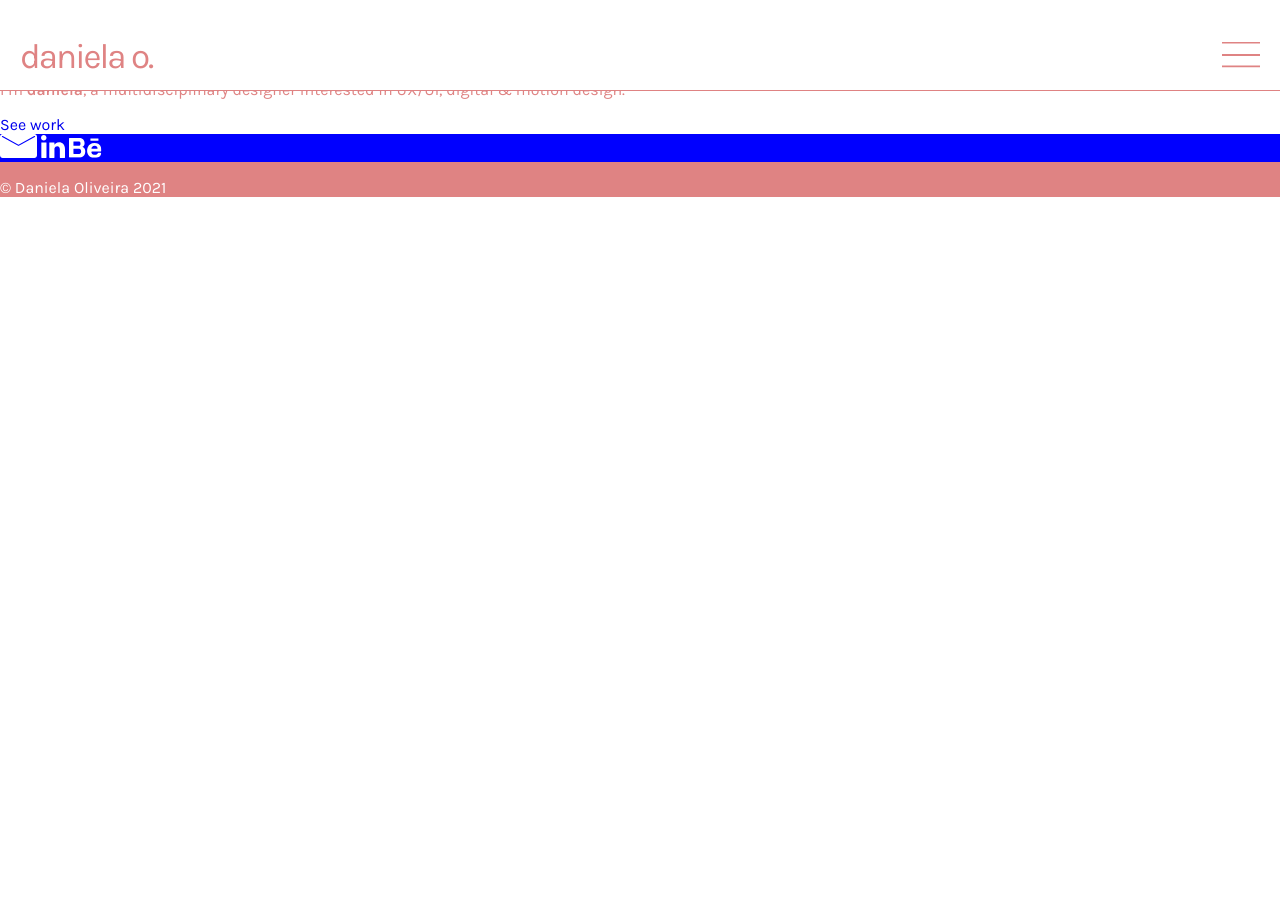
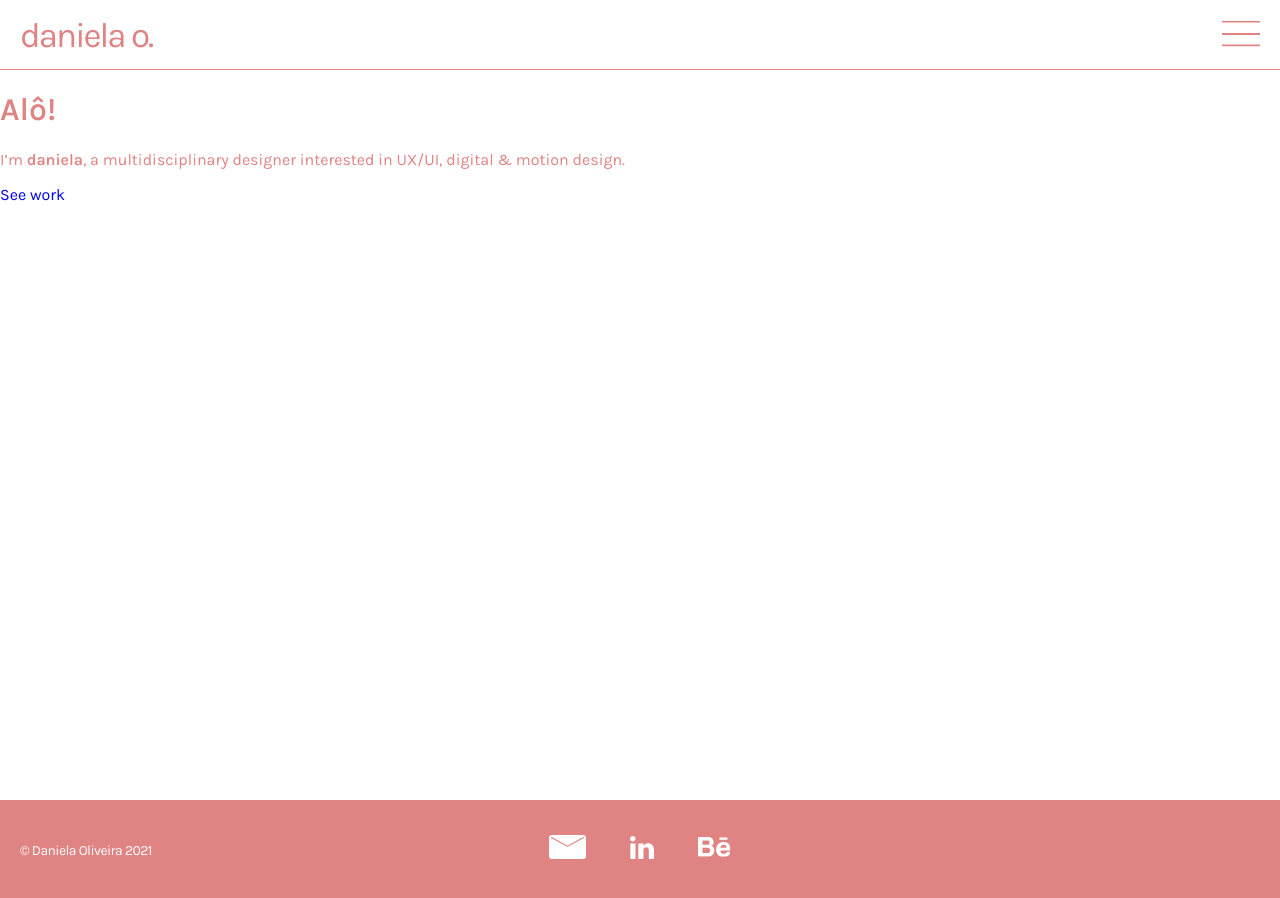
Before and after one commit to danielaloliv/project, a Jekyll site: the page built from index.html, in a window 1280 px wide. Built offline with Jekyll 4.4.1, drawn with Linux system fonts in a browser that asks for light colours.

Commit message:
footer sass

```diff
--- a/_includes/footer.html
+++ b/_includes/footer.html
@@ -1,5 +1,5 @@
 <footer>
-  <nav style="background-color:blue;"> <!--Inline style only applied temporarily so we're able to see the white icons-->
+  <nav> <!--Inline style only applied temporarily so we're able to see the white icons-->
     {% for item in site.data.nav-footer-links.docs %}
       <a href="{{ item.url }}" title="{{ item.title }}" target="_blank">
         <img src="{{ site.baseurl }}{{ item.image_path }}" alt="{{ item.title }}"/>
--- a/_includes/header.html
+++ b/_includes/header.html
@@ -14,7 +14,3 @@
         {% endfor %}
     </nav>
 </header>
-
-<!--
-"{{ "assets/svg/icons-menu/hamburger.svg" | relative_url }}"
--->
--- a/_layouts/page.html
+++ b/_layouts/page.html
@@ -2,7 +2,7 @@
 layout: default
 ---
 
-<p>{{ page.title | escape }}</p>
+<h1>{{ page.title | escape }}</h1>
 
 <div>
   {{ content }}
--- a/_sass/personalpage.scss
+++ b/_sass/personalpage.scss
@@ -29,12 +29,10 @@ $table-text-align: left !default;
 
 
 // Calculate Media Queries
-$content-width:    800px !default;
-$on-palm:          600px !default;
-$on-laptop:        800px !default;
+$on-laptop:        850px !default;
 
 @mixin media-query($device) {
-  @media screen and (max-width: $device) {
+  @media screen and (min-width: $device) {
     @content;
   }
 }
@@ -45,6 +43,6 @@ $on-laptop:        800px !default;
 @import
   "personalpage/base",
   "personalpage/header",
-  "personalpage/header",
-  "personalpage/nav-portfolio"
+  "personalpage/nav-portfolio",
+  "personalpage/footer"
 ;
--- a/_sass/personalpage/_base.scss
+++ b/_sass/personalpage/_base.scss
@@ -2,15 +2,6 @@ html {
 	scroll-behavior: smooth;
 }
 
-body {
-	margin: 0;
-	font-family: 'Karla', sans-serif;
-}
-
-.main {
-	margin: auto;
-	max-width: 1280px;
-}
 
 a {
 	text-decoration: none;
@@ -39,3 +30,34 @@ header, #about {
 #nav-links a, #work figure, .work-button, footer p {
 	color: white;
 }
+
+
+
+body {
+	height: 100vh;
+	min-height: 100vh;
+	margin: 0;
+	margin: 0;
+	font-family: $base-font-family;
+
+	/* grid container settings */
+	display: grid;
+	grid-template-columns: 1fr;
+	grid-template-rows: auto 1fr auto;
+	grid-template-areas:
+		/*
+		'header'*/
+		'main'
+		'footer';
+}
+  /*
+  body > header {
+	grid-area: header;
+  }
+  */
+body > main {
+	grid-area: main;
+	margin: 0;
+	max-width: 1280px;
+	padding-top: 70px;
+}
--- a/_sass/personalpage/_footer.scss
+++ b/_sass/personalpage/_footer.scss
@@ -0,0 +1,46 @@
+footer {
+    grid-area: footer;
+	align-self: end;
+	width: 100%;
+	height: 160px;
+	display: block;
+	text-align: center;
+	padding-top: 60px;
+	@include media-query($on-laptop) {
+        position: relative;
+	    height: 100px;
+	    padding-top: 0;
+    }
+	p {
+		font-weight: 400;
+		font-size: 14px;
+		letter-spacing: -0.6px;
+		margin: 0;
+		padding: 0;
+		@include media-query($on-laptop) {
+            position: absolute;
+		    top: 50%;
+		    transform: translateY(-50%);
+		    left: 20px;
+        }
+	}
+	nav {
+		padding-bottom: 52px;
+		@include media-query($on-laptop) {
+            padding-top: 35px;
+		    padding-bottom: 0;
+        }
+	}
+	a {
+		padding-left: 30px;
+		padding-right: 30px;
+		@include media-query($on-laptop) {
+            padding-left: 20px;
+		    padding-right: 20px;
+		    padding-bottom: 0;
+        }
+	}
+	img {
+		vertical-align: middle;
+	}
+}
```
Also changed, not shown: _sass/personalpage/_header.scss (line endings or trailing spaces).
